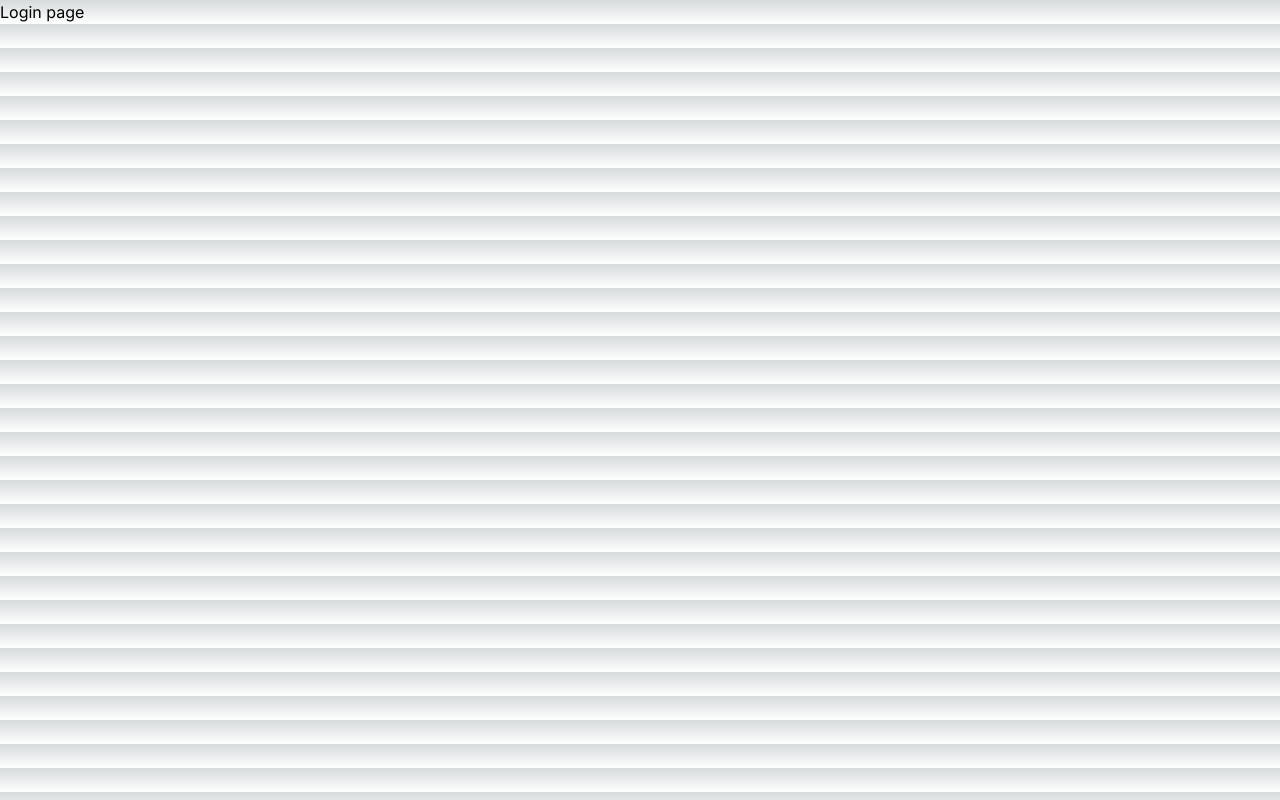
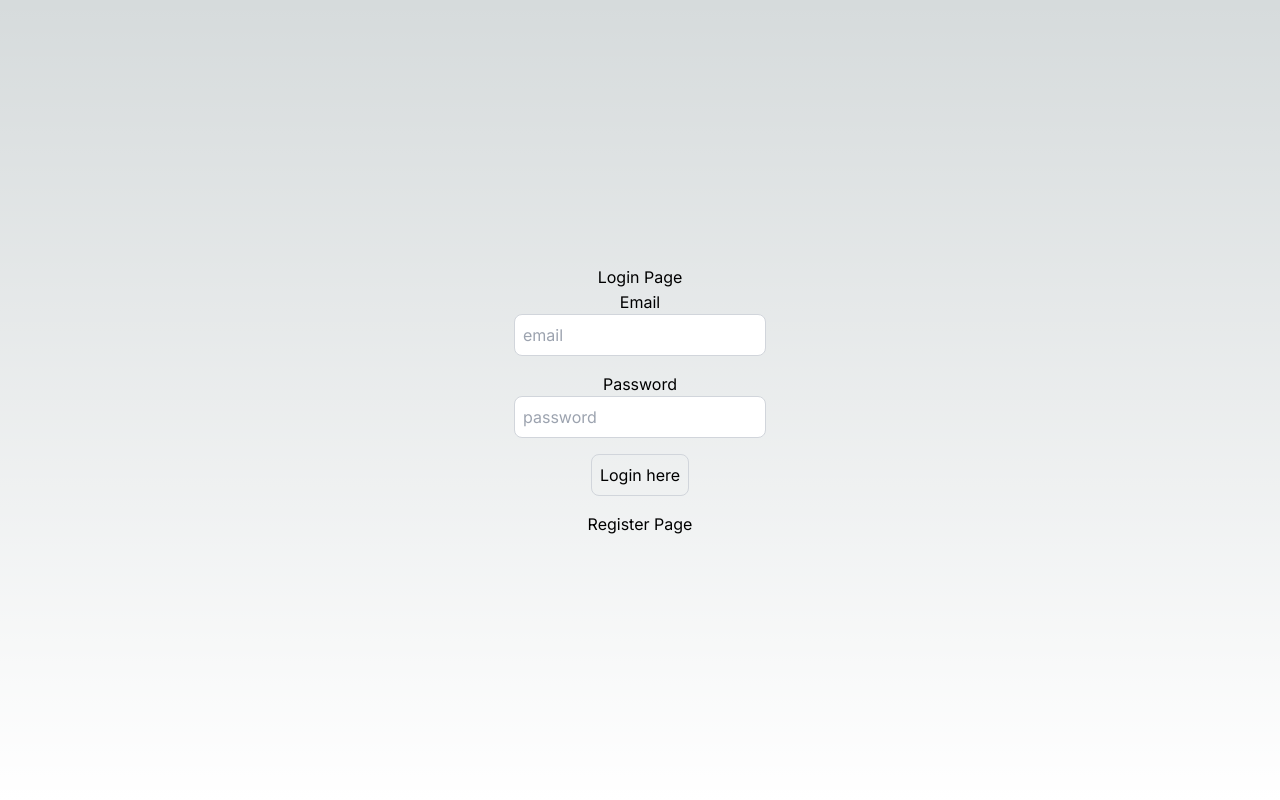
Before and after one commit to Parchello/NextAPP, a Next.js app: page /login in a window 1280 px wide. Built offline with nearby package versions, Linux system fonts and the light colour scheme.

Commit message:
profile and id page add

```diff
--- a/src/app/login/page.tsx
+++ b/src/app/login/page.tsx
@@ -1,7 +1,48 @@
-export default function LognPage() {
+"use client";
+import Link from "next/link";
+import React from "react";
+import { useRouter } from "next/navigation";
+import { axios } from "axios";
+
+export default function LoginPage() {
+  const [user, setUser] = React.useState({
+    email: "",
+    password: "",
+  });
+
+  const onLogin = async () => {};
+
   return (
-    <div>
-      <h1>Login page</h1>
+    <div className="flex flex-col items-center justify-center min-h-screen py-2">
+      <h1>Login Page</h1>
+      <hr />
+      <label htmlFor="email">Email</label>
+      <input
+        className="p-2 border border-gray-300 rounded-lg mb-4 focus:outline-none focus:border-gray-600"
+        id="email"
+        type="text"
+        value={user.email}
+        onChange={(e) => setUser({ ...user, email: e.target.value })}
+        placeholder="email"
+      />
+      <label htmlFor="password">Password</label>
+      <input
+        className="p-2 border border-gray-300 rounded-lg mb-4 focus:outline-none focus:border-gray-600"
+        id="password"
+        type="text"
+        value={user.password}
+        onChange={(e) => setUser({ ...user, password: e.target.value })}
+        placeholder="password"
+      />
+      <button
+        onClick={onLogin}
+        className="p-2 border border-gray-300 rounded-lg mb-4 focus:outline-none focus:border-gray-600"
+      >
+        Login here
+      </button>
+      <Link className="hover:bg-green-500" href="/signup">
+        Register Page
+      </Link>
     </div>
   );
 }
--- /dev/null
+++ b/src/app/profile/[id]/page.tsx
@@ -0,0 +1,16 @@
+import React from "react";
+
+export default function UserProfilePage({ params }: any) {
+  return (
+    <div className="flex flex-col items-center justify-center min-h-screen py-2">
+      <h1>Profile</h1>
+      <hr />
+      <p className="text-4xl">
+        Profile page
+        <span className="p-2 rounded bg-orange-500 text-black">
+          {params.id}
+        </span>
+      </p>
+    </div>
+  );
+}
--- /dev/null
+++ b/src/app/profile/page.tsx
@@ -0,0 +1,11 @@
+import React from "react";
+
+export default function ProfilePage() {
+  return (
+    <div>
+      <h1>Profile</h1>
+      <hr />
+      <p>Profile page</p>
+    </div>
+  );
+}
--- a/src/app/signup/page.tsx
+++ b/src/app/signup/page.tsx
@@ -15,11 +15,11 @@
 
   return (
     <div className="flex flex-col items-center justify-center min-h-screen py-2">
-      <h1>Login</h1>
+      <h1>Register Page</h1>
       <hr />
       <label htmlFor="username">Username</label>
       <input
-        className="p-2 border border-gray-300 rounded-lg focus:outline-none focus:border-gray-600"
+        className="p-2 border border-gray-300 rounded-lg mb-4 focus:outline-none focus:border-gray-600"
         id="username"
         type="text"
         value={user.username}
@@ -28,7 +28,7 @@
       />
       <label htmlFor="email">Email</label>
       <input
-        className="p-2 border border-gray-300 rounded-lg focus:outline-none focus:border-gray-600"
+        className="p-2 border border-gray-300 rounded-lg mb-4 focus:outline-none focus:border-gray-600"
         id="email"
         type="text"
         value={user.email}
@@ -37,13 +37,22 @@
       />
       <label htmlFor="password">Password</label>
       <input
-        className="p-2 border border-gray-300 rounded-lg focus:outline-none focus:border-gray-600"
+        className="p-2 border border-gray-300 rounded-lg mb-4 focus:outline-none focus:border-gray-600"
         id="password"
         type="text"
         value={user.password}
         onChange={(e) => setUser({ ...user, password: e.target.value })}
         placeholder="password"
       />
+      <button
+        onClick={onSignup}
+        className="p-2 border border-gray-300 rounded-lg mb-4 focus:outline-none focus:border-gray-600"
+      >
+        Sign Up
+      </button>
+      <Link className="hover:bg-green-500" href="/login">
+        Login Page
+      </Link>
     </div>
   );
 }
```
